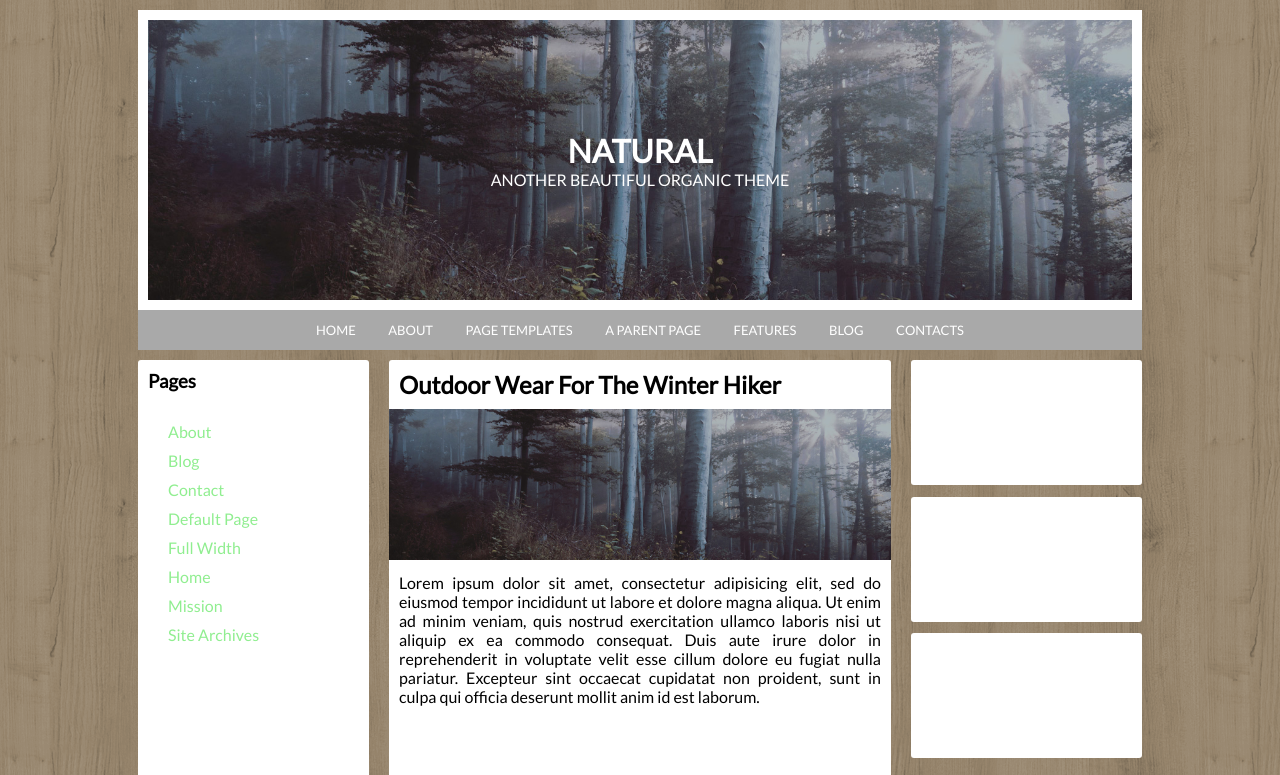
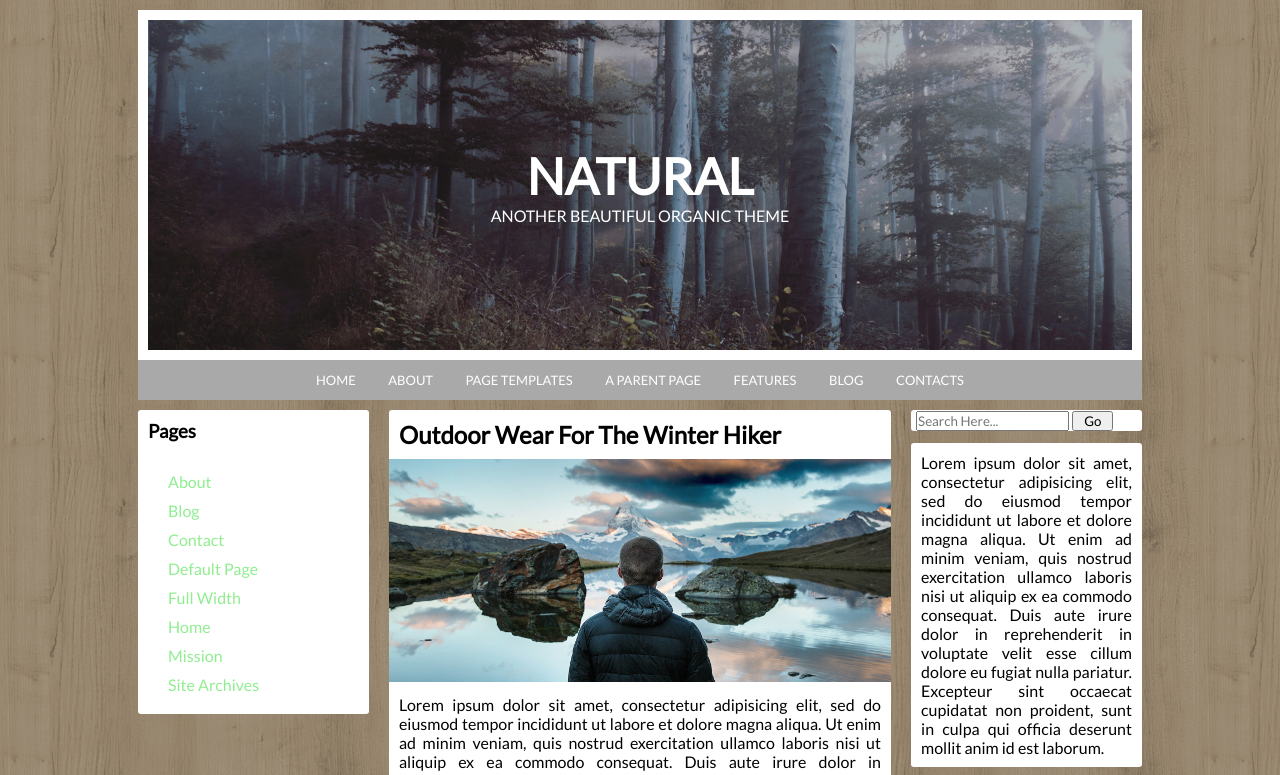
Before and after one commit to LauraStorella/htmlcss-wp, a plain HTML site: page index.html in a window 1280 px wide. Shown: the top 775 px of the page. Drawn offline with Linux system fonts and the light colour scheme.

Commit message:
modifica layout, contenuto testo e foto

```diff
--- a/css/style.css
+++ b/css/style.css
@@ -30,7 +30,7 @@ h2, h3, p {
 /* Inizio regole header */
 header {
   width: 100%;
-  height: 300px;
+  height: 350px;
   border: 10px solid white;
   background-image: url(../img/background-header.jpg);
   background-repeat: no-repeat;
@@ -46,6 +46,10 @@ header {
   text-align: center;
   text-transform: uppercase;
   color: white;
+}
+
+.titolo h1 {
+  font-size: 50px;
 }
 /* Fine regole header */
 
@@ -93,7 +97,6 @@ main .col {
 /* Regole colonna-sinistra */
 main .col-left {
   width: 23%;
-  height: 500px;
   float: left;
 }
 
@@ -115,26 +118,32 @@ main .col-center {
   float: left;
 }
 
+.articolo img {
+  width: 100%;
+}
+
 /* Regole colonna-destra */
 main .col-right {
   width: 23%;
-  height: 500px;
   background: none;
   float: left;
 }
 
-.articolo img {
-  width: 100%;
-}
-
 main .box {
-  height: 25%;
   border-radius: 3px;
   background: white;
 }
 
 main .box.box-middle {
   margin: 5% 0;
+}
+
+main input {
+  margin-left: 5px;
+}
+
+main button {
+  padding: 0 10px;
 }
 /* FINE REGOLE MAIN */
 
--- a/index.html
+++ b/index.html
@@ -54,15 +54,23 @@
         <div class="col col-center">
           <div class="articolo">
             <h2>Outdoor Wear For The Winter Hiker</h2>
-            <img src="img/background-header.jpg" alt="">
+            <img src="img/lake.jpg" alt="">
             <p>Lorem ipsum dolor sit amet, consectetur adipisicing elit, sed do eiusmod tempor incididunt ut labore et dolore magna aliqua. Ut enim ad minim veniam, quis nostrud exercitation ullamco laboris nisi ut aliquip ex ea commodo consequat. Duis aute irure dolor in reprehenderit in voluptate velit esse cillum dolore eu fugiat nulla pariatur. Excepteur sint occaecat cupidatat non proident, sunt in culpa qui officia deserunt mollit anim id est laborum.</p>
           </div>
         </div>
 
         <div class="col col-right">
-          <div class="box box-top"></div>
-          <div class="box box-middle"></div>
-          <div class="box box-bottom"></div>
+          <div class="box box-top">
+            <input type="text" name="" placeholder="Search Here...">
+            <button type="button" name="button">Go</button>
+
+          </div>
+          <div class="box box-middle">
+            <p>Lorem ipsum dolor sit amet, consectetur adipisicing elit, sed do eiusmod tempor incididunt ut labore et dolore magna aliqua. Ut enim ad minim veniam, quis nostrud exercitation ullamco laboris nisi ut aliquip ex ea commodo consequat. Duis aute irure dolor in reprehenderit in voluptate velit esse cillum dolore eu fugiat nulla pariatur. Excepteur sint occaecat cupidatat non proident, sunt in culpa qui officia deserunt mollit anim id est laborum.</p>
+          </div>
+          <div class="box box-bottom">
+            <p>Lorem ipsum dolor sit amet, consectetur adipisicing elit, sed do eiusmod tempor incididunt ut labore et dolore magna aliqua. Ut enim ad minim veniam, quis nostrud exercitation ullamco laboris nisi ut aliquip ex ea commodo consequat. Duis aute irure dolor in reprehenderit in voluptate velit esse cillum dolore eu fugiat nulla pariatur. Excepteur sint occaecat cupidatat non proident, sunt in culpa qui officia deserunt mollit anim id est laborum.</p>
+          </div>
         </div>
       </main>
       <!-- Fine sezione main -->
```
Also changed, not shown: img/lake.jpg (added).
